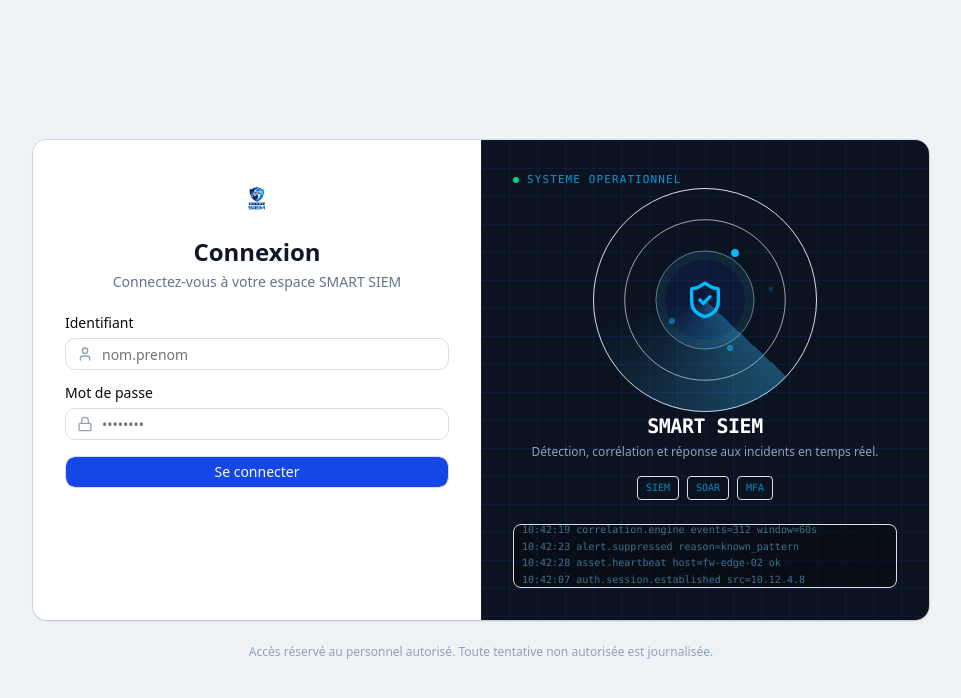
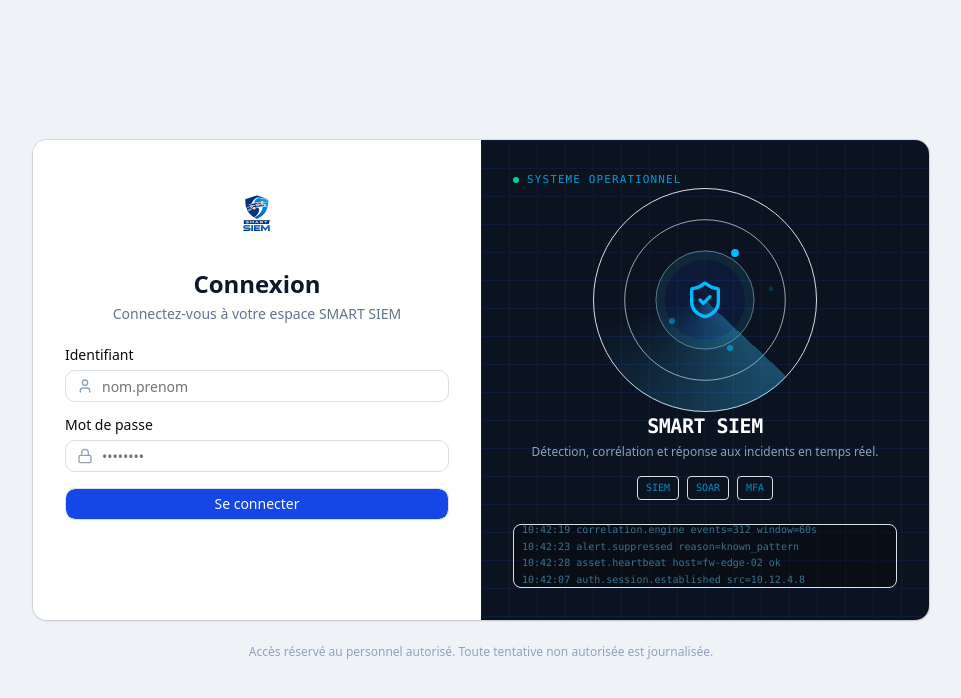
Before and after one commit to Mouga2000/Projet-Int-grateur-Smart-SIEM, a React (Vite) app in the folder Frontend/: page /login in a window 1280 px wide. Shown: the top 698 px of the page, without its empty margins (159-1120 px from the left). Built offline with nearby package versions, Linux system fonts and the light colour scheme; no server answers.

Commit message:
Mise à jour page login

```diff
--- a/Frontend/src/components/login-form.tsx
+++ b/Frontend/src/components/login-form.tsx
@@ -229,8 +229,8 @@
               <div className="flex flex-col gap-6">
                 {/* Header */}
                 <div className="flex flex-col items-center text-center gap-1">
-                  <div className="mb-1 flex items-center justify-center rounded-full p-2 overflow-hidden bg-transparent dark:bg-blue-50">
-                    <img src="/logo.png" alt="Smart SIEM" className="h-10 w-10 rounded-full object-contain" />
+                  <div className="mb-1 flex items-center justify-center rounded-full p-3 overflow-hidden bg-transparent dark:bg-blue-50">
+                    <img src="/logo.png" alt="Smart SIEM" className="h-16 w-16 rounded-full object-contain" />
                   </div>
                   <h1 className="text-2xl font-bold text-slate-900">
                     {step === "credentials" ? "Connexion" : "Vérification MFA"}
```
